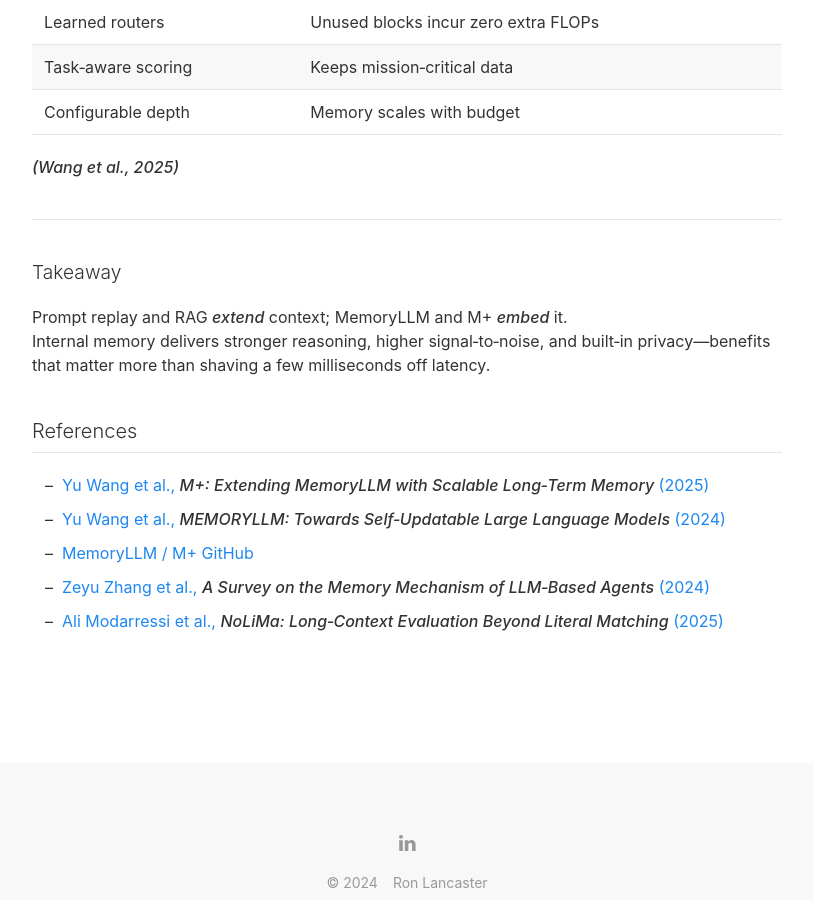
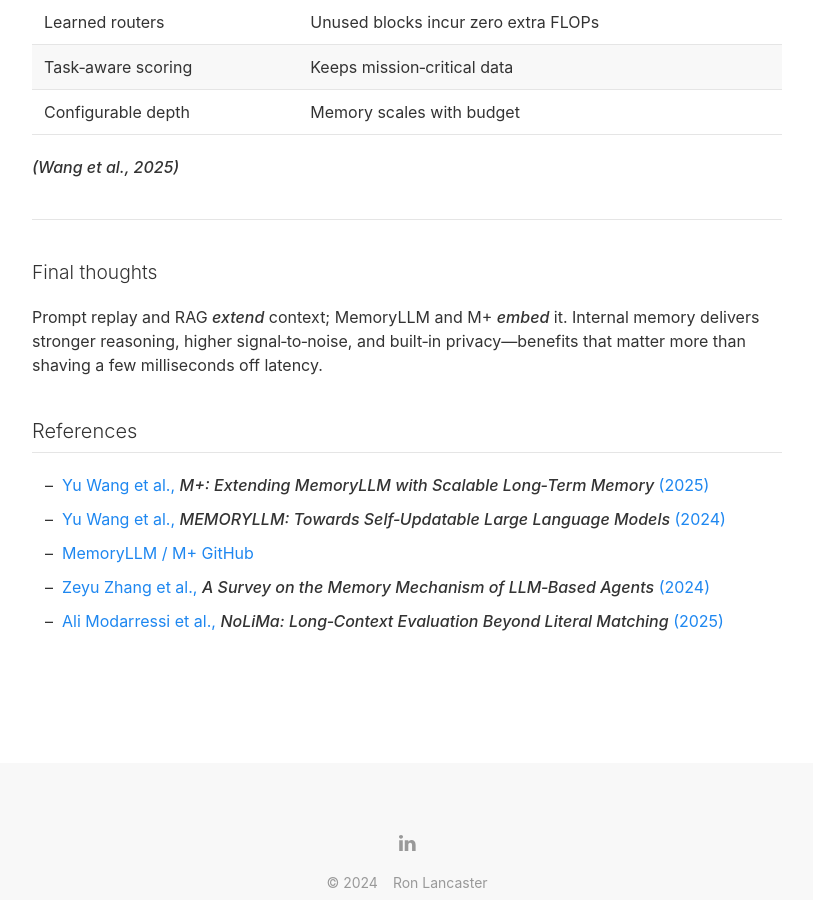
Before and after one commit to nyvyn/nyvyn.github.io, a Jekyll site: the page built from _posts/2025-04-07-long-term-memory-for-ai.markdown, in a window 1280 px wide and 900 px high, scrolled down 2241 px. Shown: the whole window, without its empty margins (233-1046 px from the left). Built offline with Jekyll 4.4.1, drawn with Linux system fonts in a browser that asks for light colours; nearby versions of some CDN libraries.

Commit message:
docs: update takeaway section heading and reformat content

```diff
--- a/_posts/2025-04-07-long-term-memory-for-ai.markdown
+++ b/_posts/2025-04-07-long-term-memory-for-ai.markdown
@@ -90,8 +90,8 @@
 
 ---
 
-## Takeaway
+## Final thoughts
 
-Prompt replay and RAG *extend* context; MemoryLLM and M+ *embed* it.
-Internal memory delivers stronger reasoning, higher signal‑to‑noise, and built‑in privacy—benefits that matter more than
+Prompt replay and RAG *extend* context; MemoryLLM and M+ *embed* it. Internal memory delivers stronger reasoning,
+higher signal‑to‑noise, and built‑in privacy—benefits that matter more than
 shaving a few milliseconds off latency.
```
